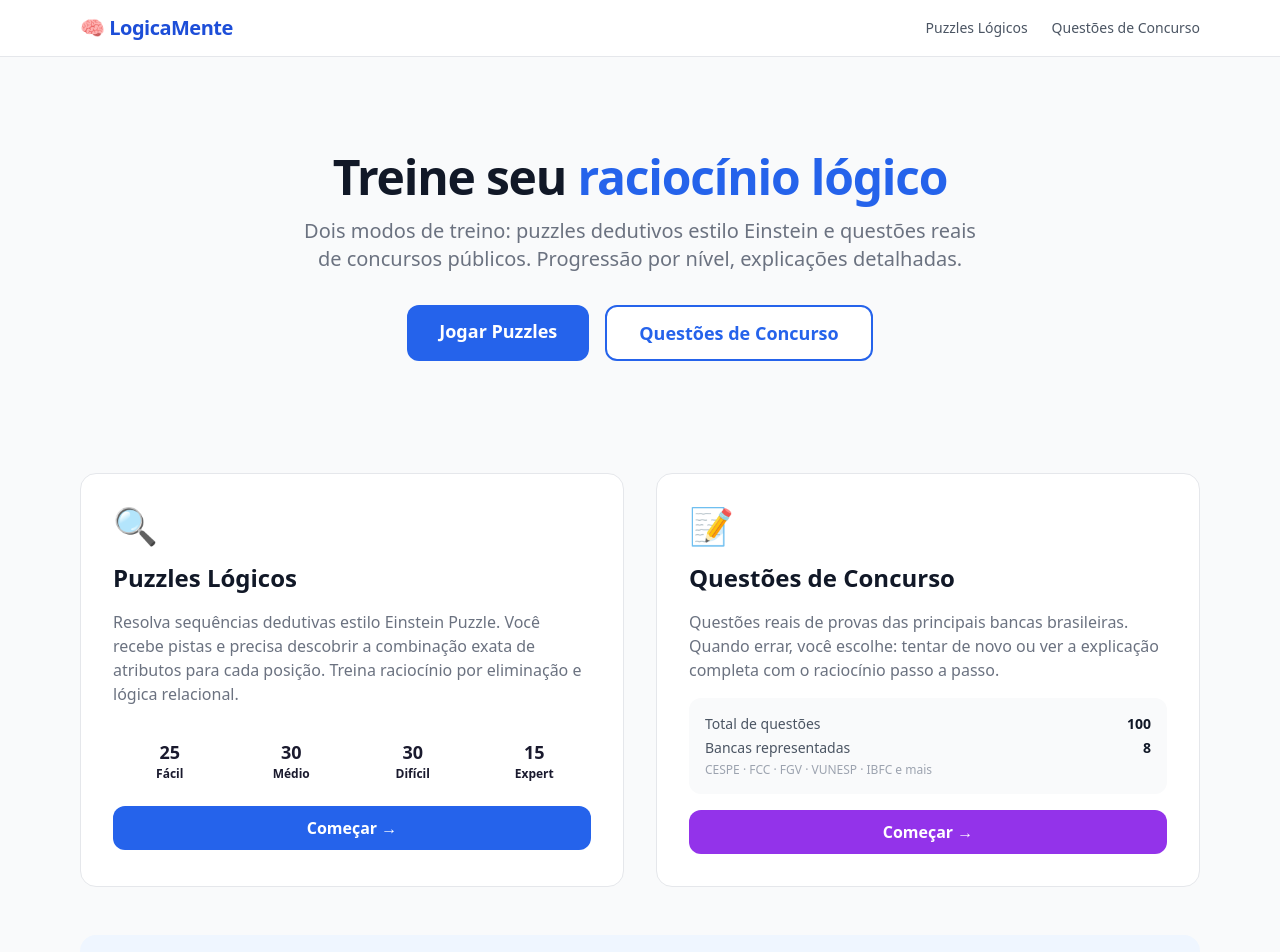
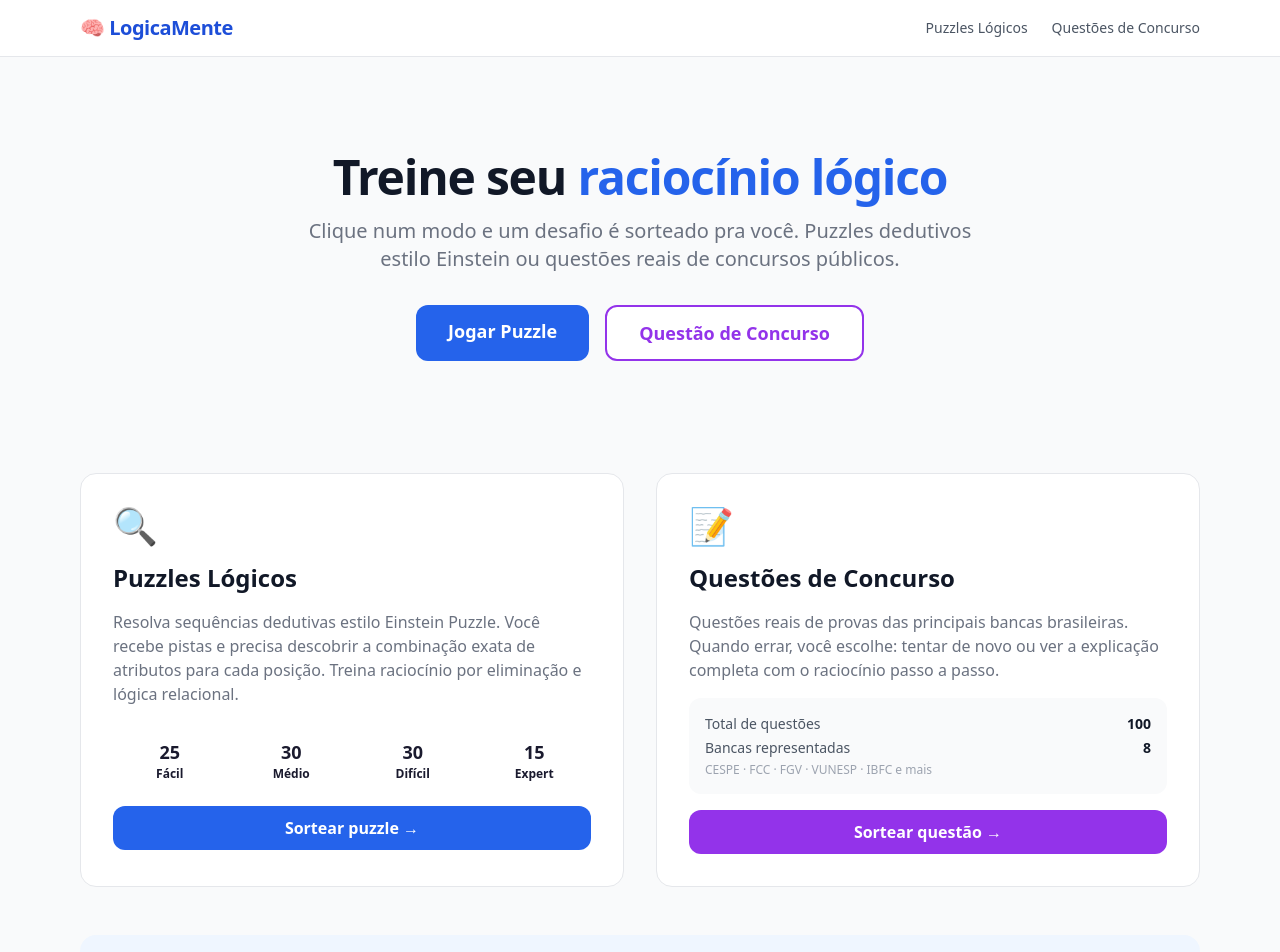
Before and after one commit to daniafonsoortega/logica, a Next.js app: page / in a window 1280 px wide. Shown: the top 952 px of the page. Built offline with nearby package versions, Linux system fonts and the light colour scheme.

Commit message:
feat: random challenge flow — sort instead of listing

```diff
--- a/src/app/page.tsx
+++ b/src/app/page.tsx
@@ -20,15 +20,15 @@ export default function Home() {
           Treine seu <span className="text-blue-600">raciocínio lógico</span>
         </h1>
         <p className="text-xl text-gray-500 max-w-2xl mx-auto">
-          Dois modos de treino: puzzles dedutivos estilo Einstein e questões reais de concursos públicos.
-          Progressão por nível, explicações detalhadas.
+          Clique num modo e um desafio é sorteado pra você. Puzzles dedutivos estilo Einstein
+          ou questões reais de concursos públicos.
         </p>
         <div className="flex gap-4 justify-center pt-4">
           <Link href="/puzzles" className="bg-blue-600 text-white px-8 py-3 rounded-xl font-semibold hover:bg-blue-700 transition-colors text-lg">
-            Jogar Puzzles
+            Jogar Puzzle
           </Link>
-          <Link href="/questoes" className="bg-white text-blue-600 border-2 border-blue-600 px-8 py-3 rounded-xl font-semibold hover:bg-blue-50 transition-colors text-lg">
-            Questões de Concurso
+          <Link href="/questoes" className="bg-white text-purple-600 border-2 border-purple-600 px-8 py-3 rounded-xl font-semibold hover:bg-purple-50 transition-colors text-lg">
+            Questão de Concurso
           </Link>
         </div>
       </section>
@@ -53,7 +53,7 @@ export default function Home() {
             ))}
           </div>
           <Link href="/puzzles" className="block text-center bg-blue-600 text-white py-2.5 rounded-xl font-semibold hover:bg-blue-700 transition-colors">
-            Começar →
+            Sortear puzzle →
           </Link>
         </div>
 
@@ -78,7 +78,7 @@ export default function Home() {
             </div>
           </div>
           <Link href="/questoes" className="block text-center bg-purple-600 text-white py-2.5 rounded-xl font-semibold hover:bg-purple-700 transition-colors">
-            Começar →
+            Sortear questão →
           </Link>
         </div>
       </section>
@@ -87,9 +87,9 @@ export default function Home() {
         <h2 className="text-2xl font-bold text-center text-gray-900">Como funciona</h2>
         <div className="grid md:grid-cols-3 gap-6">
           {[
-            { icon: '🎯', title: 'Escolha o nível', desc: 'Fácil, Médio, Difícil ou Expert. Comece devagar e avance conforme fica confortável.' },
+            { icon: '🎲', title: 'Desafio aleatório', desc: 'Clique em um dos modos e um puzzle ou questão é sorteado automaticamente. Sem escolher — vai direto.' },
             { icon: '🧩', title: 'Resolva o desafio', desc: 'Puzzles: preencha a grade usando as pistas. Questões: escolha a alternativa correta.' },
-            { icon: '📚', title: 'Aprenda com os erros', desc: 'Cada erro vem com explicação detalhada do raciocínio. Você ainda pode tentar de novo antes.' },
+            { icon: '📚', title: 'Aprenda com os erros', desc: 'Cada erro vem com explicação detalhada do raciocínio. Tente de novo ou passe para o próximo.' },
           ].map(item => (
             <div key={item.title} className="text-center space-y-2">
               <div className="text-3xl">{item.icon}</div>
```
